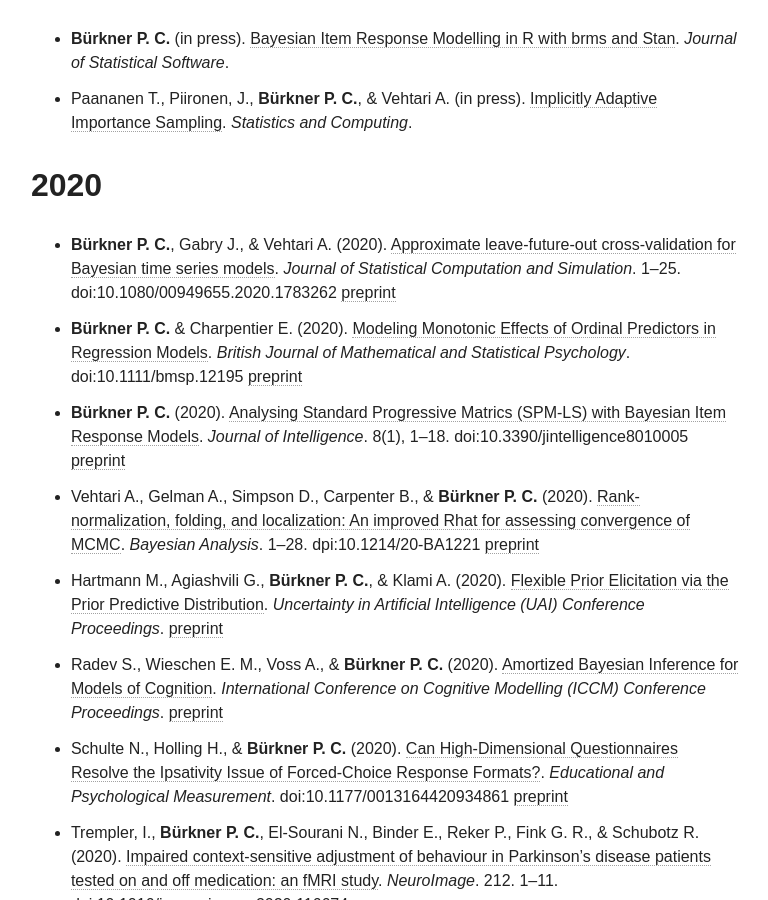
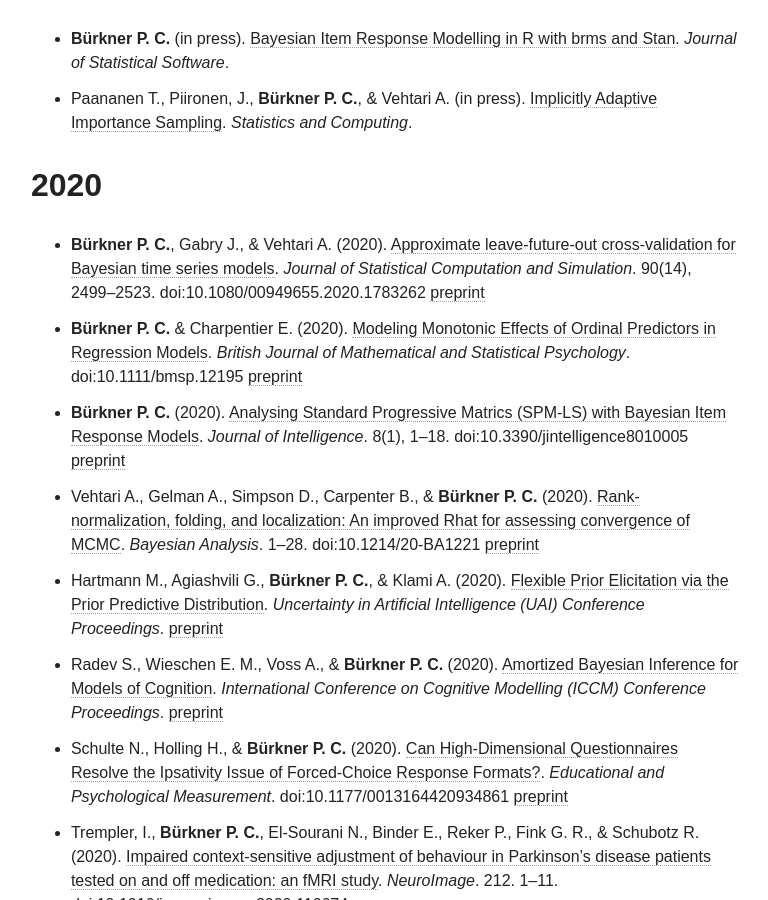
Before and after one commit to paul-buerkner/paul-buerkner.github.io, a Jekyll site: the page built from publications/index.md, in a window 1280 px wide and 900 px high, scrolled down 1750 px. Shown: the whole window, without its empty margins (255-1023 px from the left). Built offline with Jekyll 4.4.1, drawn with Linux system fonts in a browser that asks for light colours; nearby versions of some CDN libraries.

Commit message:
minor cleaning

```diff
--- a/publications/index.md
+++ b/publications/index.md
@@ -29,10 +29,10 @@
 
 ## 2020
 
-* **Bürkner P. C.**, Gabry J., & Vehtari A. (2020). [Approximate leave-future-out cross-validation for Bayesian time series  models](https://doi.org/10.1080/00949655.2020.1783262). *Journal of Statistical Computation and Simulation*. 1--25. doi:10.1080/00949655.2020.1783262 [preprint](https://arxiv.org/abs/1902.06281)
+* **Bürkner P. C.**, Gabry J., & Vehtari A. (2020). [Approximate leave-future-out cross-validation for Bayesian time series  models](https://doi.org/10.1080/00949655.2020.1783262). *Journal of Statistical Computation and Simulation*. 90(14), 2499--2523. doi:10.1080/00949655.2020.1783262 [preprint](https://arxiv.org/abs/1902.06281)
 * **Bürkner P. C.** & Charpentier E. (2020). [Modeling Monotonic Effects of Ordinal Predictors in Regression Models](https://doi.org/10.1111/bmsp.12195). *British Journal of Mathematical and Statistical Psychology*. doi:10.1111/bmsp.12195 [preprint](https://psyarxiv.com/9qkhj/)
 * **Bürkner P. C.** (2020). [Analysing Standard Progressive Matrics (SPM-LS) with Bayesian Item Response Models](https://www.mdpi.com/2079-3200/8/1/5). *Journal of Intelligence*. 8(1), 1--18. doi:10.3390/jintelligence8010005 [preprint](https://psyarxiv.com/gn5hk)
-* Vehtari A., Gelman A., Simpson D., Carpenter B., & **Bürkner P. C.** (2020). [Rank-normalization, folding, and localization: An improved Rhat for assessing convergence of MCMC](https://projecteuclid.org/euclid.ba/1593828229). *Bayesian Analysis*. 1--28. dpi:10.1214/20-BA1221 [preprint](https://arxiv.org/abs/1903.08008)
+* Vehtari A., Gelman A., Simpson D., Carpenter B., & **Bürkner P. C.** (2020). [Rank-normalization, folding, and localization: An improved Rhat for assessing convergence of MCMC](https://projecteuclid.org/euclid.ba/1593828229). *Bayesian Analysis*. 1--28. doi:10.1214/20-BA1221 [preprint](https://arxiv.org/abs/1903.08008)
 * Hartmann M., Agiashvili G., **Bürkner P. C.**, &  Klami A. (2020). [Flexible Prior Elicitation via the Prior Predictive Distribution](http://www.auai.org/uai2020/proceedings/470_main_paper.pdf). *Uncertainty in Artificial Intelligence (UAI) Conference Proceedings*. [preprint](https://arxiv.org/abs/2002.09868)
 * Radev S., Wieschen E. M., Voss A., & **Bürkner P. C.** (2020). [Amortized Bayesian Inference for Models of Cognition](https://iccm-conference.neocities.org/2020/papers/Contribution_230_final.pdf). *International Conference on Cognitive Modelling (ICCM) Conference Proceedings*. [preprint](https://arxiv.org/abs/2005.03899)
 * Schulte N., Holling H., & **Bürkner P. C.** (2020). [Can High-Dimensional Questionnaires Resolve the Ipsativity Issue of Forced-Choice Response Formats?](https://journals.sagepub.com/doi/10.1177/0013164420934861). *Educational and Psychological Measurement*. doi:10.1177/0013164420934861 [preprint](https://psyarxiv.com/43uq8/)
```
